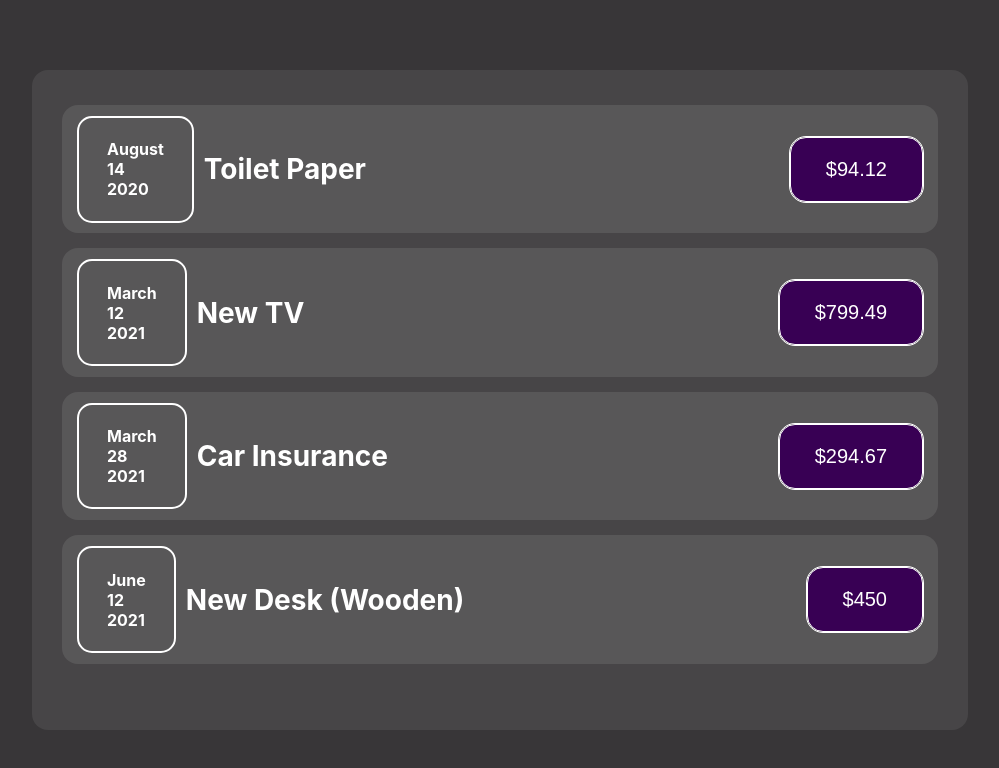
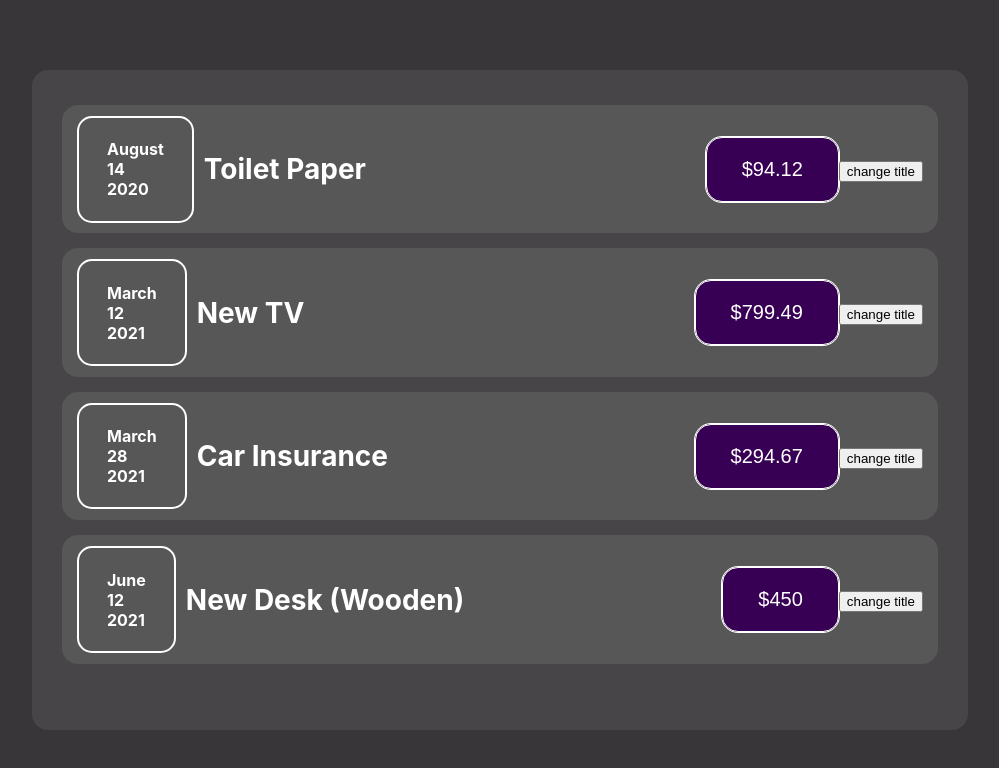
Before and after one commit to omnia55mahmoud/app, a React (Create React App) app: page / in a window 1280 px wide. Shown: the top 768 px of the page, without its empty margins (140-1139 px from the left). Built offline with nearby package versions, Linux system fonts and the light colour scheme.

Commit message:
new commit

```diff
--- a/src/Components/Expenses/ExpenseItem.js
+++ b/src/Components/Expenses/ExpenseItem.js
@@ -1,19 +1,27 @@
+import React ,{useState} from 'react';
 import './ExpenseItem.css'
 import ExpenseDate from './ExpenseDate'
 import Card from '../UI/Card'
 const ExpenseItem = (props) =>{
+  const [title,setTitle]=useState(props.title);
 
+ const eventHandler=()=>{
+  setTitle("updated")
+  console.log(props.title)
+ }
   return (
     <Card className="expenceitem">
       <div className="expenceitem-left">
 
           <ExpenseDate date={props.date}/>
 
-        <h4 className="expenceitem-title">{props.title}</h4>
+        <h4 className="expenceitem-title">{title}</h4>
       </div>
       <div>
         <button className="expenceitem-price">${props.amount}</button>
+        <button onClick={eventHandler}>change title</button>
       </div>
+
     </Card>
   );
 }
```
